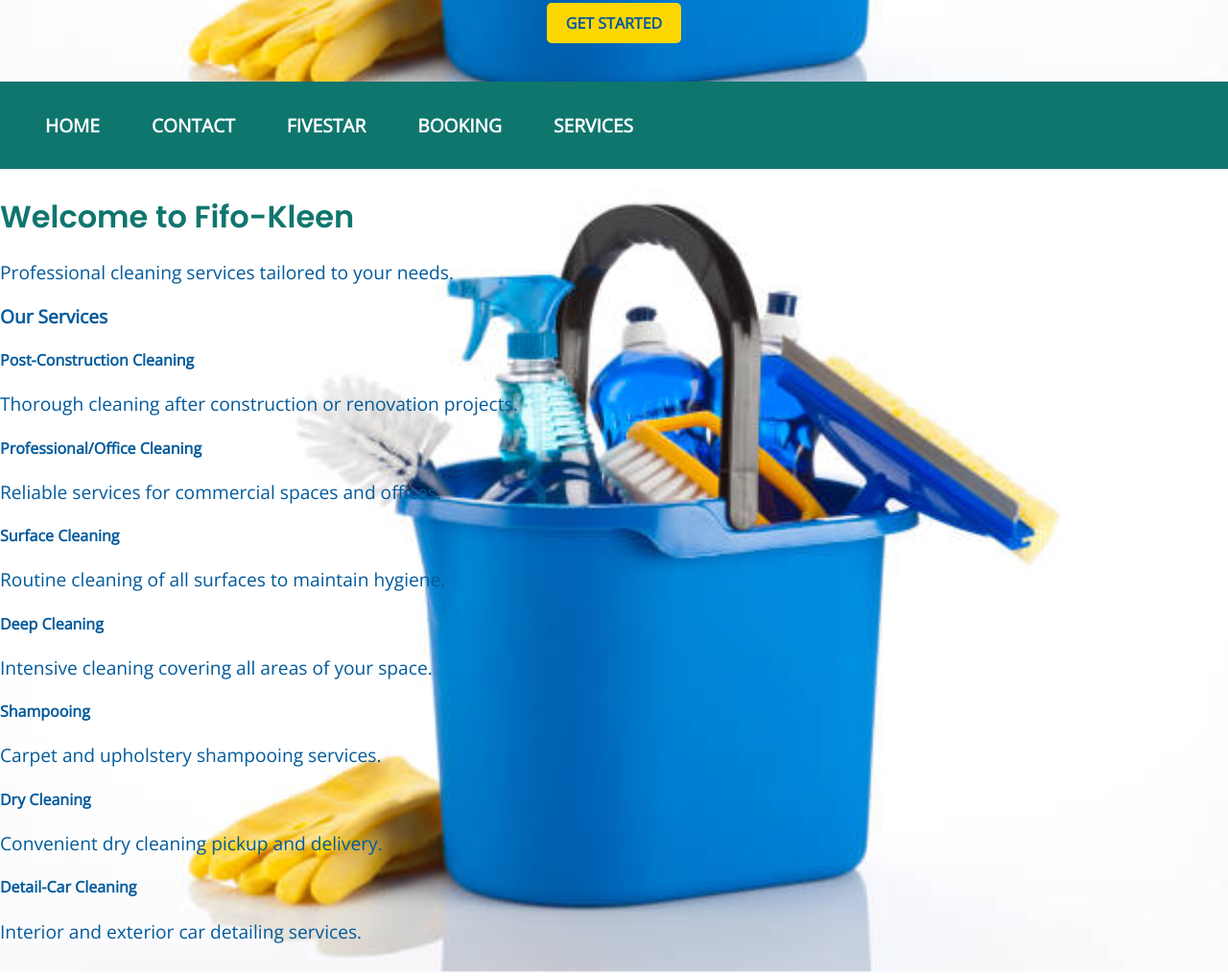
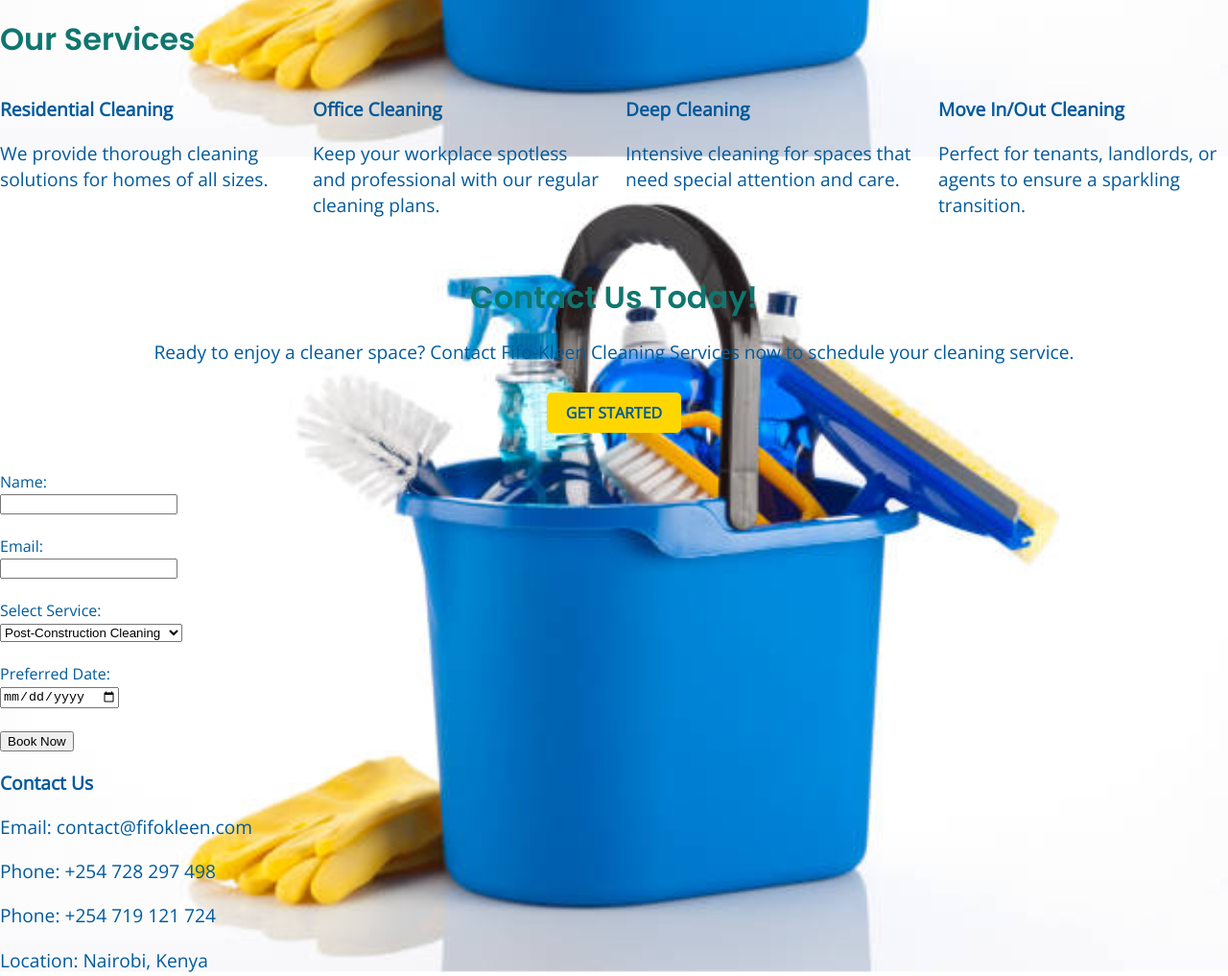
Before and after one commit to arnoldkhamisi/fifo-kleen, a plain HTML site: page index.html in a window 1280 px wide. Shown: the part 686-1703 px from the top of the page at 96% size. Drawn offline with nearby package versions, Linux system fonts and the light colour scheme.

Commit message:
Update index.html

```diff
--- a/index.html
+++ b/index.html
@@ -1,9 +1,9 @@
 <!DOCTYPE html>
 <html lang="en">
 <head>
-    <meta charset="UTF-8">
-    <meta name="viewport" content="width=device-width, initial-scale=1.0">
-    <meta http-equiv="X-UA-Compatible" content="ie=edge">
+  <meta charset="UTF-8" />
+  <meta name="viewport" content="width=device-width, initial-scale=1.0" />
+  <meta http-equiv="X-UA-Compatible" content="ie=edge" />
   <meta name="description" content="Fifo-Kleen Cleaning Services - Professional cleaning services for homes and businesses worldwide.">
   <title>Fifo-Kleen Cleaning Services</title>
 
@@ -13,11 +13,22 @@
     <link rel="stylesheet" href="styles.css">
     <link rel="Booking" href="booking.html">
     <link rel="services" href="services.html">
+
 </head>
 <body>
   <header>
+    <img src="img/logo.jpg" alt="Logo" style="width: 80px; height: 80px; border-radius: 50%;" />
     <h1>Fifo-Kleen Cleaning Services</h1>
   </header>
+
+  <nav>
+    <ul>
+      <li><a href="index.html"><b>HOME</b></a></li>
+      <li><a href="about.html"><b>ABOUT</b></a></li>
+      <li><a href="contact.html"><b>CONTACT</b></a></li>
+      <li><a href="fivestar.html">FIVESTAR</a></li>
+    </ul>
+  </nav>
 
   <main>
     <section class="hero">
@@ -27,6 +38,28 @@
         <a href="#contact" class="cta-button">Get in Touch</a>
       </div>
     </section>
+
+    <section class="services">
+      <h2>Our Services</h2>
+      <div class="service-list">
+        <div class="service-item">
+          <h3>Residential Cleaning</h3>
+          <p>We provide thorough cleaning solutions for homes of all sizes.</p>
+        </div>
+        <div class="service-item">
+          <h3>Office Cleaning</h3>
+          <p>Keep your workplace spotless and professional with our regular cleaning plans.</p>
+        </div>
+        <div class="service-item">
+          <h3>Deep Cleaning</h3>
+          <p>Intensive cleaning for spaces that need special attention and care.</p>
+        </div>
+        <div class="service-item">
+          <h3>Move In/Out Cleaning</h3>
+          <p>Perfect for tenants, landlords, or agents to ensure a sparkling transition.</p>
+        </div>
+      </div>
+    </section>
   </main>
 
   <div class="cta">
@@ -34,55 +67,64 @@
     <p>Ready to enjoy a cleaner space? Contact Fifo-Kleen Cleaning Services now to schedule your cleaning service.</p>
     <a href="contact.html" class="cta-button">Get Started</a>
   </div>
+  <!-- Booking Section -->
+  <form action="submit_booking.php" method="POST">
+    <label>Name:</label><br>
+    <input type="text" name="name" required><br><br>
 
-    <nav>
-        <ul>
-            <li><a href="index.html"><b>HOME</b></a></li>
-            <li><a href="contact.html"><b>CONTACT</b></a></li>
-            <li><a href="fivestar.html">FIVESTAR</a></li>
-            <li><a href="booking.html">BOOKING</a></li>
-            <li><a href="services.html">SERVICES</a></li>
-        </ul>
-    </nav>
+    <label>Email:</label><br>
+    <input type="email" name="email" required><br><br>
 
-    <section class="text-center py-12 bg-gradient-to-br from-green-100 to-green-300">
-        <h2 class="text-4xl font-bold mb-2">Welcome to Fifo-Kleen</h2>
-        <p class="text-lg">Professional cleaning services tailored to your needs.</p>
-      </section>
+    <label>Select Service:</label><br>
+    <select name="service" required>
+      <option value="Post-Construction Cleaning">Post-Construction Cleaning</option>
+      <option value="Professional/Office Cleaning">Professional/Office Cleaning</option>
+      <option value="Surface Cleaning">Surface Cleaning</option>
+      <option value="Deep Cleaning">Deep Cleaning</option>
+      <option value="Shampooing">Shampooing</option>
+      <option value="Dry Cleaning">Dry Cleaning</option>
+      <option value="Detail-Car Cleaning">Detail-Car Cleaning</option>
+    </select><br><br>
 
-    <!-- Services Section -->
-      <section id="services" class="p-6 max-w-6xl mx-auto">
-        <h3 class="text-3xl font-bold text-center mb-6">Our Services</h3>
-        <div class="grid gap-6 md:grid-cols-2">
-          <div class="bg-white p-6 rounded-xl shadow">
-            <h4 class="text-xl font-semibold">Post-Construction Cleaning</h4>
-            <p>Thorough cleaning after construction or renovation projects.</p>
-          </div>
-          <div class="bg-white p-6 rounded-xl shadow">
-            <h4 class="text-xl font-semibold">Professional/Office Cleaning</h4>
-            <p>Reliable services for commercial spaces and offices.</p>
-          </div>
-          <div class="bg-white p-6 rounded-xl shadow">
-            <h4 class="text-xl font-semibold">Surface Cleaning</h4>
-            <p>Routine cleaning of all surfaces to maintain hygiene.</p>
-          </div>
-          <div class="bg-white p-6 rounded-xl shadow">
-            <h4 class="text-xl font-semibold">Deep Cleaning</h4>
-            <p>Intensive cleaning covering all areas of your space.</p>
-          </div>
-          <div class="bg-white p-6 rounded-xl shadow">
-            <h4 class="text-xl font-semibold">Shampooing</h4>
-            <p>Carpet and upholstery shampooing services.</p>
-          </div>
-          <div class="bg-white p-6 rounded-xl shadow">
-            <h4 class="text-xl font-semibold">Dry Cleaning</h4>
-            <p>Convenient dry cleaning pickup and delivery.</p>
-          </div>
-          <div class="bg-white p-6 rounded-xl shadow">
-            <h4 class="text-xl font-semibold">Detail-Car Cleaning</h4>
-            <p>Interior and exterior car detailing services.</p>
-          </div>
-          </div>
+    <label>Preferred Date:</label><br>
+    <input type="date" name="date" required><br><br>
+
+    <button type="submit">Book Now</button>
+  </form>
+
+  <script>
+document.getElementById("bookingForm").addEventListener("submit", function(e) {
+  e.preventDefault();
+
+  const form = e.target;
+  const formData = new FormData(form);
+
+  fetch("book.php", {
+    method: "POST",
+    body: formData
+  })
+  .then(response => response.text())
+  .then(data => {
+    if (data.trim() === "success") {
+      alert("Successfully booked!");
+      form.reset();
+    } else {
+      alert("Error: " + data);
+    }
+  })
+  .catch(err => {
+    alert("Request failed: " + err);
+  });
+});
+</script>
+
+  <!-- Contact Section -->
+  <section id="contact" class="bg-green-100 p-6 mt-10 text-center">
+    <h3 class="text-2xl font-bold mb-2">Contact Us</h3>
+    <p>Email: contact@fifokleen.com</p>
+    <p>Phone: +254 728 297 498</p>
+    <p>Phone: +254 719 121 724</p>
+    <p>Location: Nairobi, Kenya</p>
   </section>
 
   <footer>
```
Lines whose indentation alone changed are shown as unchanged.
